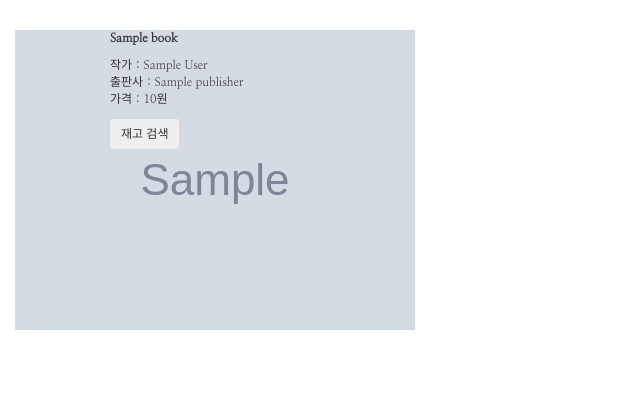
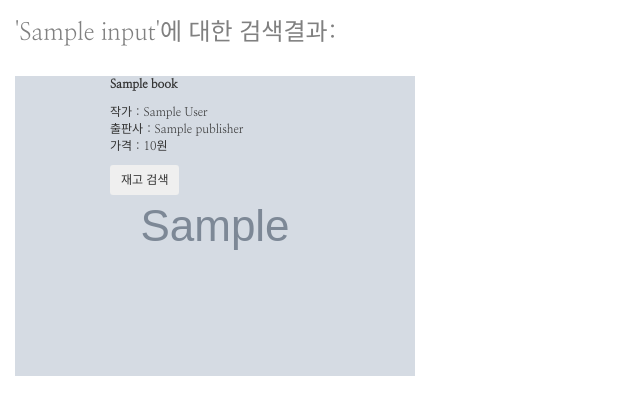
Before and after one commit to yachoo0611/kyobostock, a Django app: template search/templates/search/select.html in a window 1280 px wide. Shown: the top 415 px of the page, without its empty margins (0-640 px from the left). Run offline with Django 3.2, Linux system fonts and the light colour scheme; the template is opened without the code that fills it: most values are stand-ins (such as "Sample title", 1, 10 or a date in 2020); grey boxes marked "Sample" are stand-in pictures; some libraries are stand-ins or nearby versions.

Commit message:
set css on select

```diff
--- a/search/static/css/select_1200.css
+++ b/search/static/css/select_1200.css
@@ -1,4 +1,7 @@
 @media all and (min-width:400px){
+    #title{
+        color: grey;
+    }
     .book{
         margin: 30px 0;
         width: 100%;
--- a/search/templates/search/select.html
+++ b/search/templates/search/select.html
@@ -22,6 +22,7 @@
 </head>
 <body>
 <div id="wrap" class="container col-xs-12">
+    <div id="title"><h3>'{{ input }}'에 대한 검색결과:</h3></div>
     {% for book in b %}
     <section class="book row">
         <div class="bookImg"><img src={{ book.image }}></div>
--- a/search/views.py
+++ b/search/views.py
@@ -14,7 +14,7 @@ def select(request):
     book = api_engine.bookInfo(t)
     if not book:
         return render(request, 'search/nobook.html')
-    context = {'b': book}
+    context = {'b': book, 'input':t}
     return render(request, 'search/select.html', context)
 
 
```
